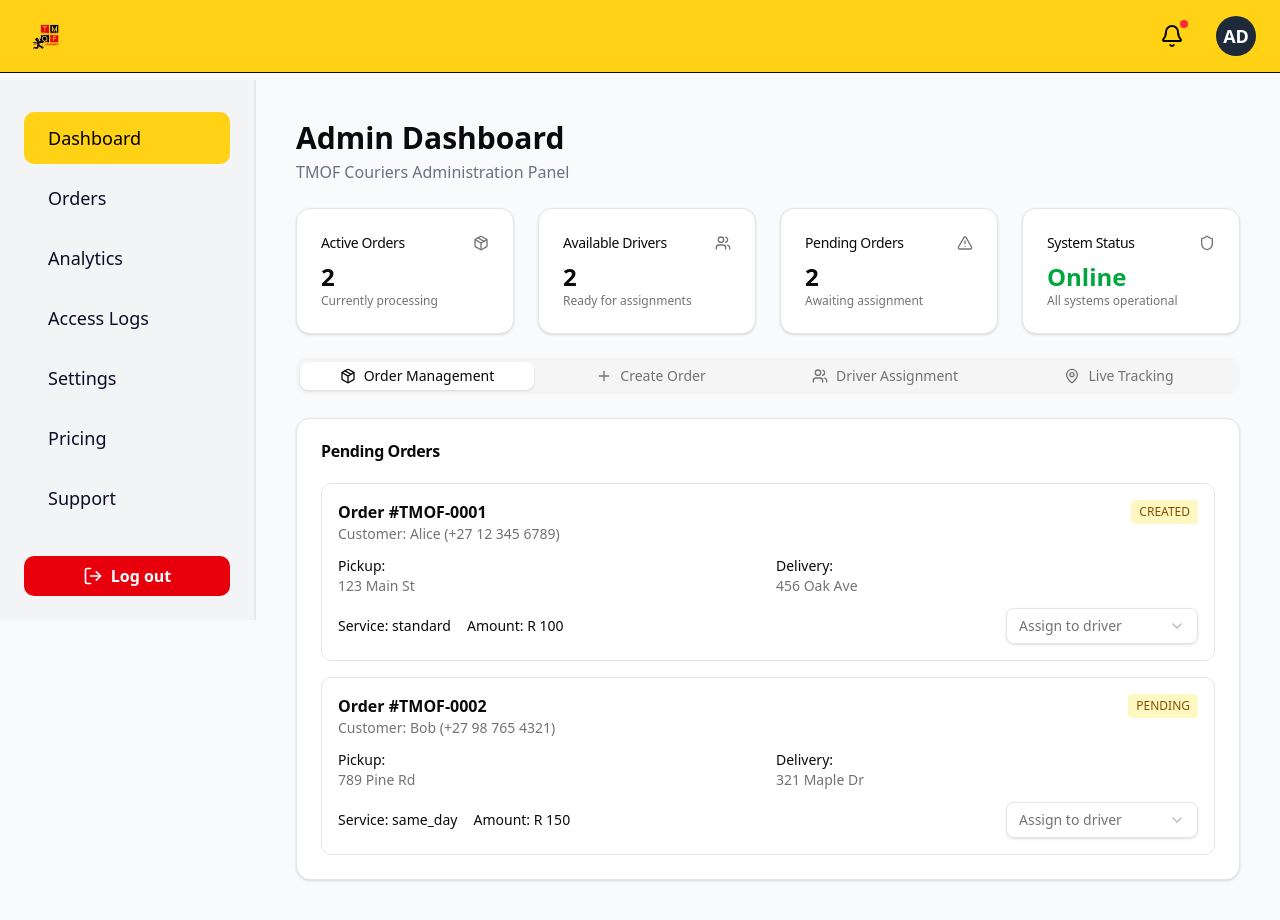
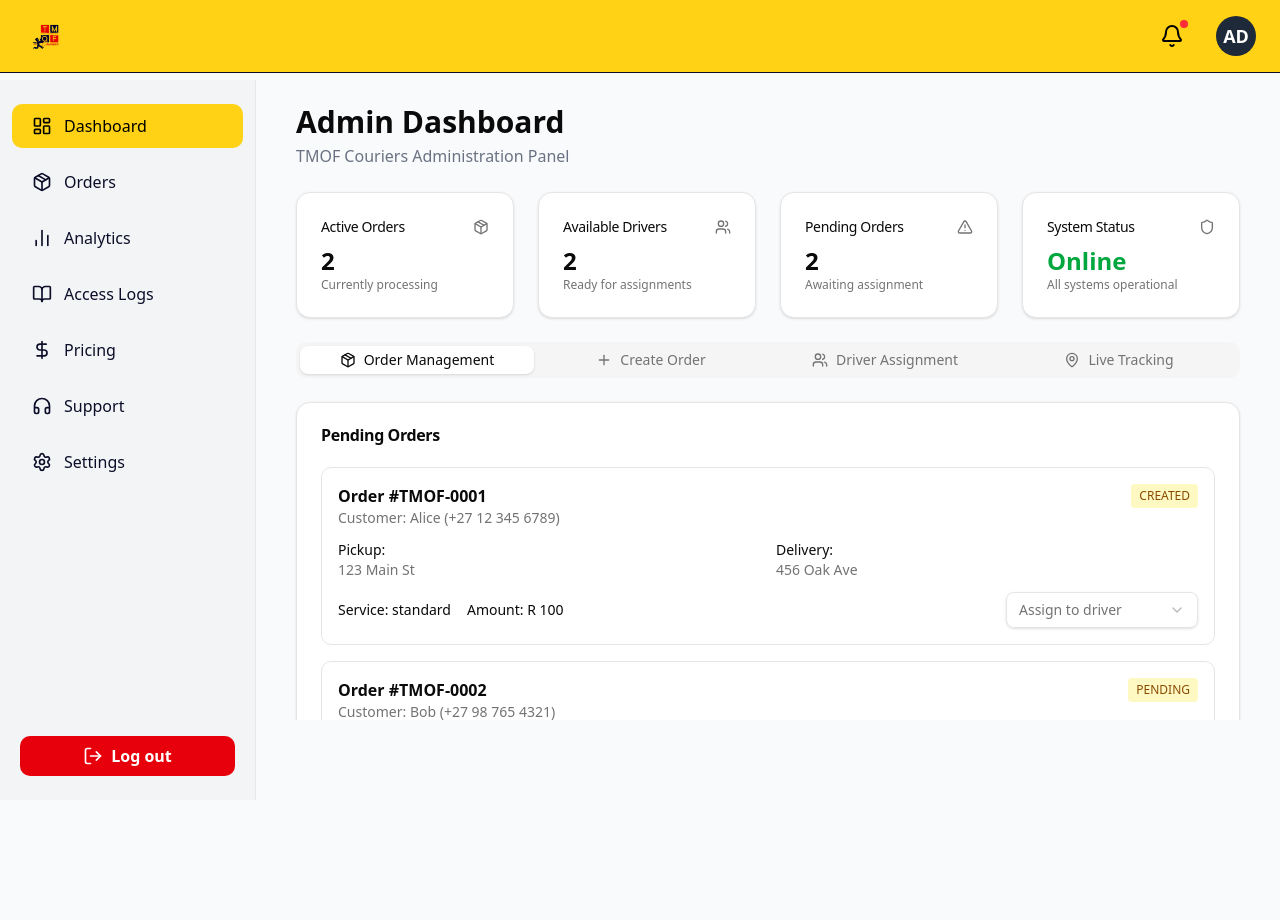
Before and after one commit to CREYATE/tmof-couriers-admin-frontend, a Next.js app: page /dashboard in a window 1280 px wide. Shown: the top 920 px of the page. After the commit the page ends 800 px from the top, so only its background shows below. Built offline with nearby package versions, Linux system fonts and the light colour scheme.

Commit message:
Refactor AdminLayout and AdminSidebar for improved layout and icon integration

```diff
--- a/components/admin/AdminLayout.tsx
+++ b/components/admin/AdminLayout.tsx
@@ -37,14 +37,10 @@ export default function AdminLayout({ children }: { children?: React.ReactNode }
   return (
     <div className="min-h-screen bg-gray-50">
       <AdminHeader />
-      <div className="pt-20 flex flex-row min-h-[calc(100vh-80px)]">
-        <div className="hidden md:block w-64 h-full bg-gray-100 border-r border-gray-200">
-          <AdminSidebar activeTab={activeTab} setActiveTab={setActiveTab} />
-        </div>
-        <main className="flex-1 p-4">
-          {renderSection(activeTab)}
-        </main>
-      </div>
+      <AdminSidebar activeTab={activeTab} setActiveTab={setActiveTab} />
+      <main className="ml-64 pt-20 h-[calc(100vh-80px)] overflow-y-auto p-4">
+        {renderSection(activeTab)}
+      </main>
     </div>
   );
 }
--- a/components/admin/AdminSidebar.tsx
+++ b/components/admin/AdminSidebar.tsx
@@ -1,16 +1,25 @@
 "use client";
 
 import React from "react";
-import { LogOut } from "lucide-react";
+import {
+	LogOut,
+	LayoutDashboard,
+	Package,
+	BarChart2,
+	BookOpen,
+	Settings,
+	DollarSign,
+	Headphones,
+} from "lucide-react";
 
 const menuItems = [
-	{ label: "Dashboard", tab: "dashboard" },
-	{ label: "Orders", tab: "orders" },
-	{ label: "Analytics", tab: "analytics" },
-	{ label: "Access Logs", tab: "access-logs" },
-	{ label: "Settings", tab: "settings" },
-	{ label: "Pricing", tab: "pricing" },
-	{ label: "Support", tab: "support" },
+	{ label: "Dashboard", tab: "dashboard", icon: LayoutDashboard },
+	{ label: "Orders", tab: "orders", icon: Package },
+	{ label: "Analytics", tab: "analytics", icon: BarChart2 },
+	{ label: "Access Logs", tab: "access-logs", icon: BookOpen },
+	{ label: "Pricing", tab: "pricing", icon: DollarSign },
+	{ label: "Support", tab: "support", icon: Headphones },
+	{ label: "Settings", tab: "settings", icon: Settings },
 ];
 
 export default function AdminSidebar({
@@ -21,25 +30,30 @@ export default function AdminSidebar({
 	setActiveTab: (tab: string) => void;
 }) {
 	return (
-		<aside className="w-full h-full bg-gray-100 border-r border-gray-200 flex flex-col justify-between min-h-[300px]">
-			<nav className="flex flex-col gap-2 py-8 px-6 flex-1">
-				{menuItems.map((item) => (
+		<aside className="fixed top-20 left-0 z-[90] w-64 h-[calc(100vh-80px)] bg-gray-100 border-r border-gray-200 flex flex-col justify-between">
+			<nav className="flex flex-col gap-3 py-6 px-3 flex-1">
+				{menuItems.map((item) => {
+					const Icon = item.icon;
+					return (
 						<button
 							key={item.tab}
 							type="button"
 							tabIndex={0}
 							onClick={() => setActiveTab(item.tab)}
-						className={`block w-full text-left font-medium rounded-lg px-6 py-3 text-lg transition-all text-[#0C0E29] hover:text-[#ffd215] hover:bg-[#0C0E29]/10 focus:outline-none focus:ring-2 focus:ring-[#ffd215] ${
+							className={`flex items-center gap-3 w-full text-left font-medium rounded-lg px-5 py-2.5 text-base transition-all text-[#0C0E29] hover:text-[#ffd215] hover:bg-[#0C0E29]/10 focus:outline-none focus:ring-2 focus:ring-[#ffd215] ${
 								activeTab === item.tab ? "bg-[#ffd215] text-black" : ""
 							}`}
 						>
-						{item.label}
+							<Icon className="h-5 w-5" />
+							<span>{item.label}</span>
 						</button>
-				))}
+					);
+				})}
+				<div className="flex-1" />
 			</nav>
-			<div className="px-6 pb-6">
+			<div className="px-5 pb-6">
 				<button
-					className="w-full flex items-center justify-center gap-2 bg-red-600 hover:bg-red-700 text-white font-semibold px-4 py-2 rounded-lg"
+					className="w-full flex items-center justify-center gap-2 bg-red-600 hover:bg-red-700 text-white font-semibold px-4 py-2 rounded-lg mt-2"
 					onClick={() => (window.location.href = "/")}
 				>
 					<LogOut className="h-5 w-5" />
```
Lines whose indentation alone changed are shown as unchanged.
